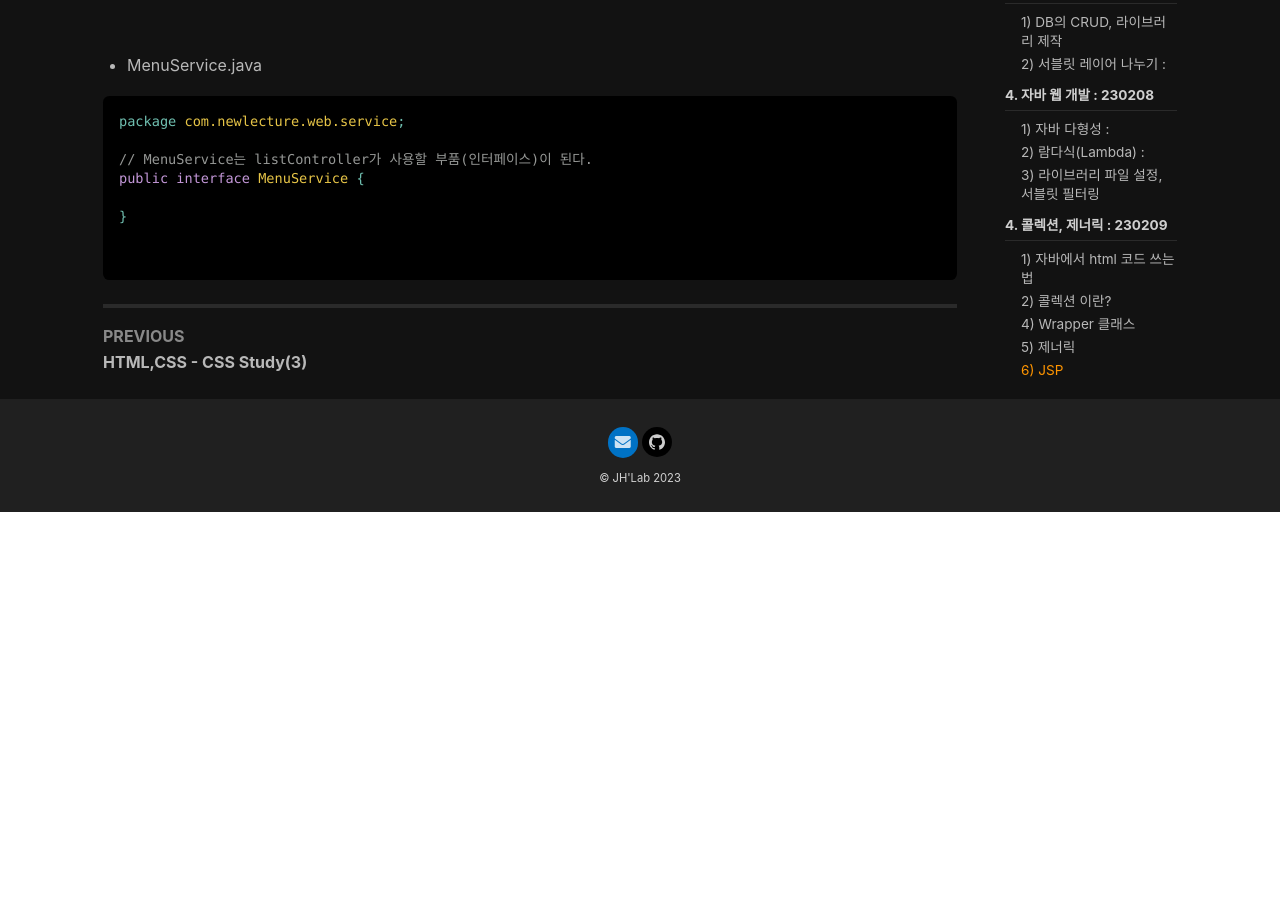
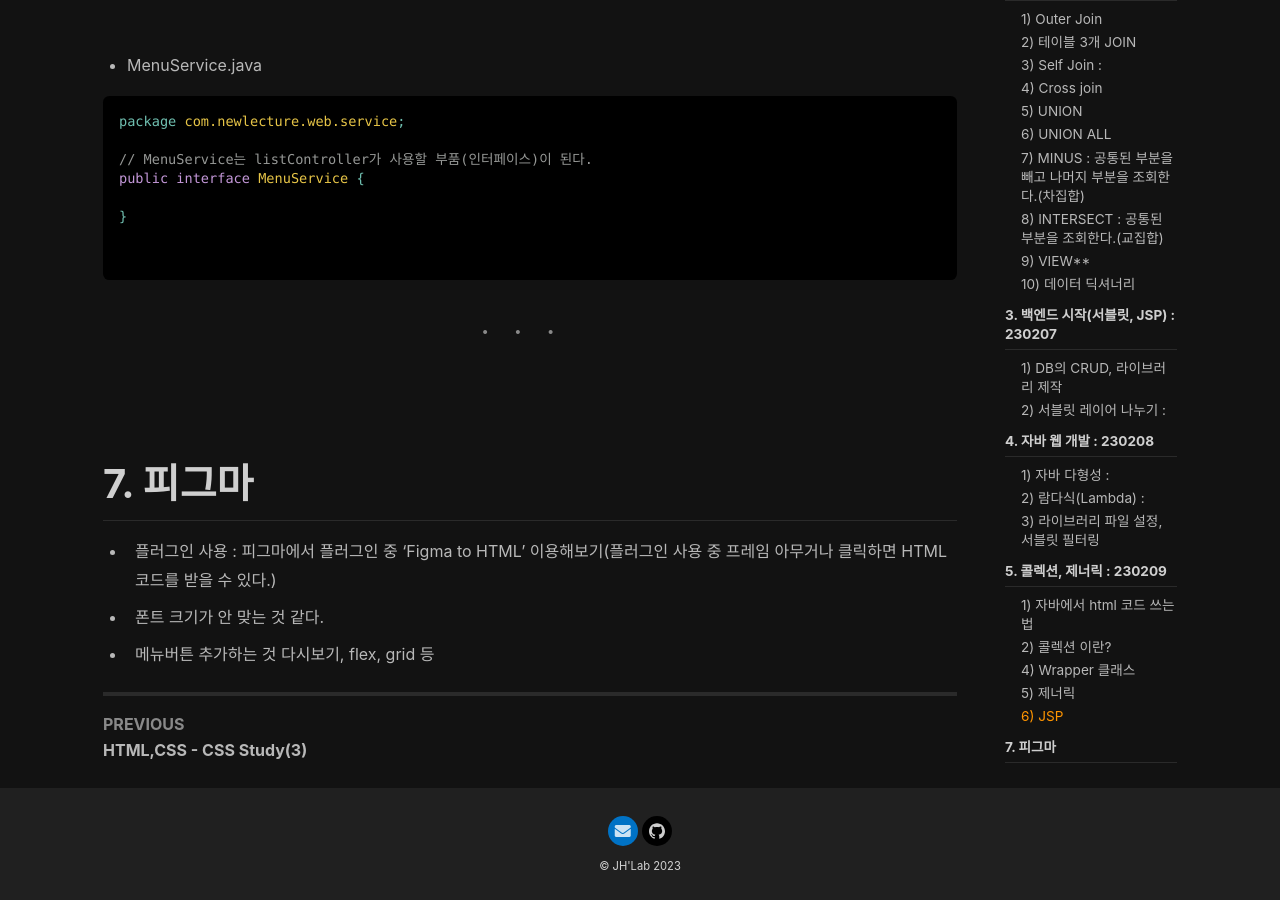
Before and after one commit to wogjs0911/wogjs0911.github.io, a Jekyll site: the page built from _posts/2023-02-06-Week11 Day1,2,3.md, in a window 1280 px wide and 900 px high, scrolled down 41121 px. Built offline with Jekyll 4.4.1, drawn with Linux system fonts in a browser that asks for light colours; nearby versions of some CDN libraries; comment, search, counter and statistics services are not loaded; before the commit the page ends 41633 px from its top, so only the background shows below that; some of the changed text lies outside the part shown.

Commit message:
weeek11 day5_1

````diff
--- a/_posts/2023-02-06-Week11 Day1,2,3.md
+++ b/_posts/2023-02-06-Week11 Day1,2,3.md
@@ -1027,7 +1027,7 @@
 ```
 
 <br><br>
-# 4. 콜렉션, 제너릭 : 230209
+# 5. 콜렉션, 제너릭 : 230209
 
 ### 1) 자바에서 html 코드 쓰는 법
 
@@ -1875,3 +1875,14 @@
 
 
 ```
+
+---
+
+<br><br>
+# 7. 피그마
+
+- 플러그인 사용 : 피그마에서 플러그인 중 'Figma to HTML' 이용해보기(플러그인 사용 중 프레임 아무거나 클릭하면 HTML코드를 받을 수 있다.)
+
+- 폰트 크기가 안 맞는 것 같다.
+
+- 메뉴버튼 추가하는 것 다시보기, flex, grid 등
````
